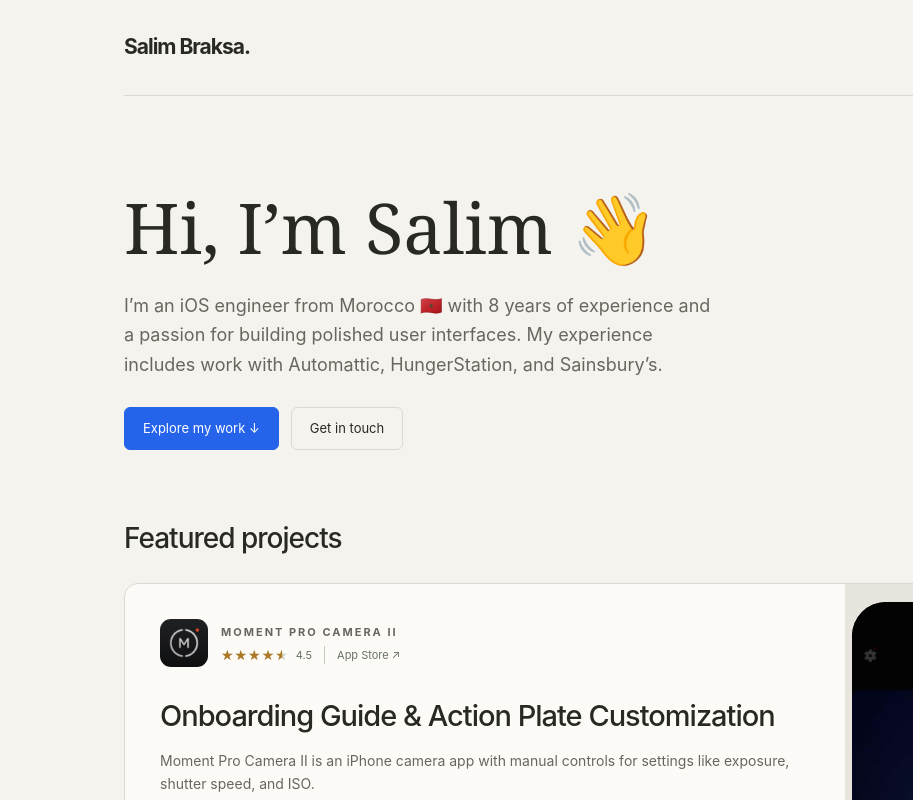
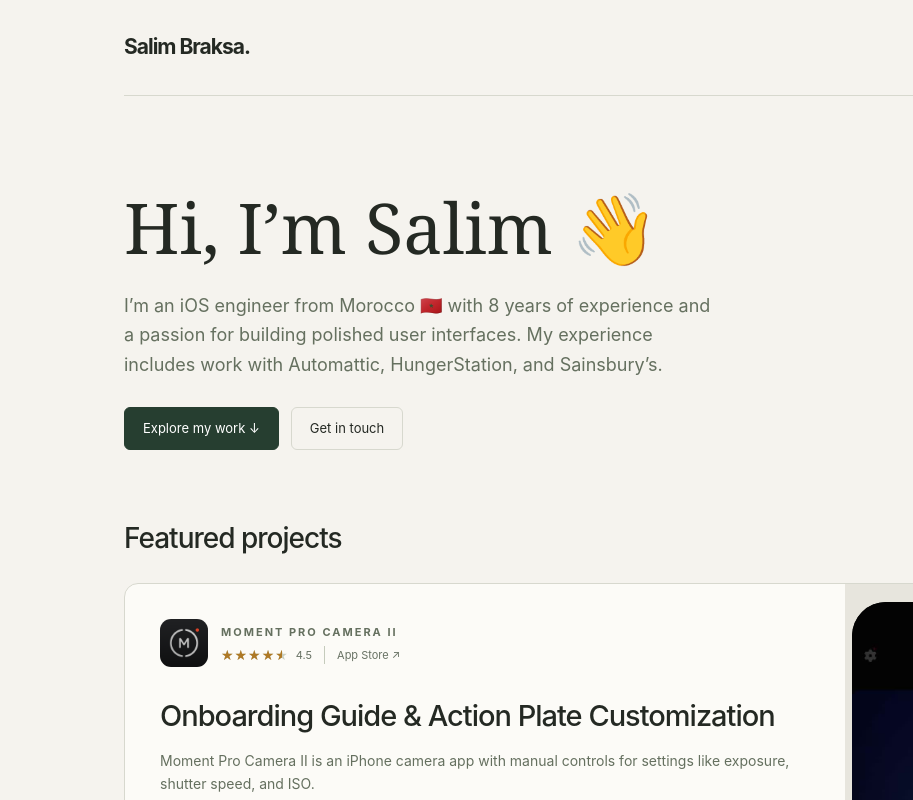
Before and after one commit to salimbraksa/salimbraksa.github.io, an Astro site: page / in a window 1280 px wide. Shown: the top 800 px of the page, 0-913 px from the left. Built offline with nearby package versions, Linux system fonts and the light colour scheme; Astro itself is replaced by a stand-in of ours; grey boxes are pictures that could not be loaded.

Commit message:
Restore original beige and green palette

```diff
--- a/src/styles/global.css
+++ b/src/styles/global.css
@@ -64,9 +64,9 @@ html[data-theme="dark"] .app-heading .app-rating .app-link{border-color:#515b49}
 
 .hero h1{font-family:Georgia,"Times New Roman",serif;font-weight:400;letter-spacing:normal}
 
-/* Palette preview: Slate & Blue */
-:root{--palette-bg:#F5F3EE;--palette-card:#FCFBF7;--palette-text:#292923;--palette-muted:#68675F;--palette-accent:#2563EB;--palette-on-accent:#FFFFFF;--palette-border:#DDD9CF;--palette-panel:#E7E5DD}
-html[data-theme="dark"]{--palette-bg:#101722;--palette-card:#192231;--palette-text:#E8EDF5;--palette-muted:#A5B3C8;--palette-accent:#83ADFF;--palette-on-accent:#101722;--palette-border:#344259;--palette-panel:#222F43}
+/* Original beige and green palette */
+:root{--palette-bg:#F5F3EE;--palette-card:#FCFBF7;--palette-text:#242923;--palette-muted:#65705F;--palette-accent:#263E30;--palette-on-accent:#FFFFFF;--palette-border:#D7D8CE;--palette-panel:#E7E5DD}
+html[data-theme="dark"]{--palette-bg:#171C18;--palette-card:#222A23;--palette-text:#EDF0E8;--palette-muted:#AEB9A7;--palette-accent:#C3D9B4;--palette-on-accent:#1A271C;--palette-border:#394237;--palette-panel:#30392C}
 html:root body{background:var(--palette-bg);color:var(--palette-text)}
 html:root header,html:root .more-row,html:root footer,html:root .project.demo-project,html:root .tags span,html:root .button,html:root .theme-switch,html:root .github-avatar{border-color:var(--palette-border)}
 html:root .project.demo-project{background:var(--palette-card)}
```
